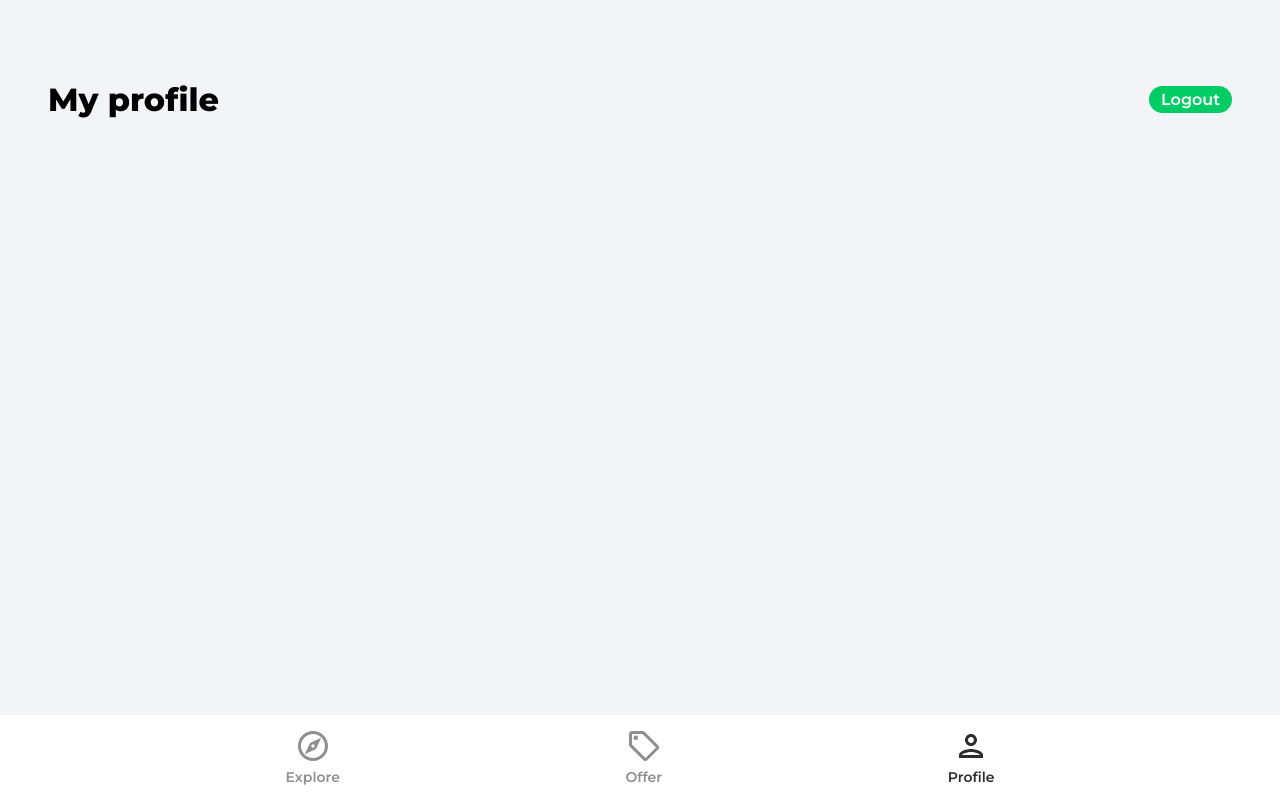
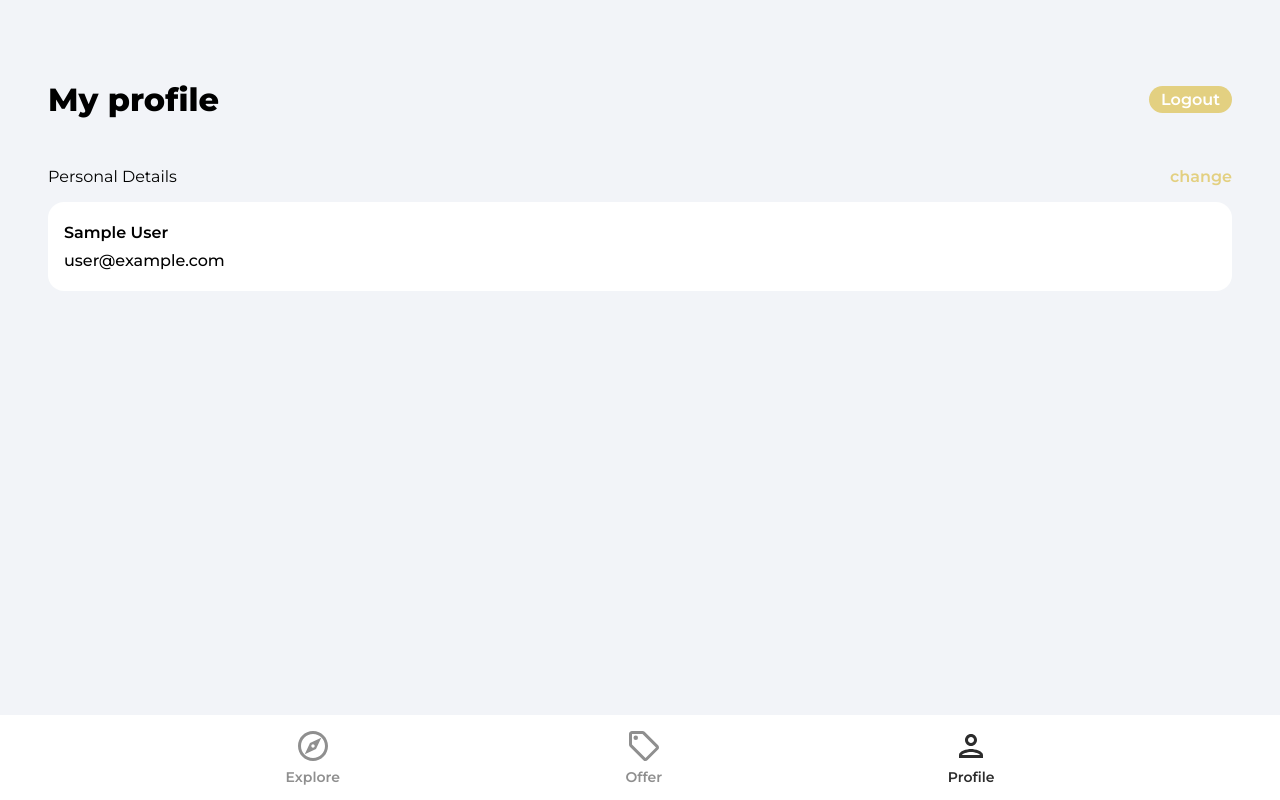
Before and after one commit to TobiA34/House-place-market, a React (Create React App) app: page /profile in a window 1280 px wide. Built offline with nearby package versions, Linux system fonts and the light colour scheme; no server answers; sample sign-in values are in the browser's storage.

Commit message:
implemented Authentication

```diff
--- a/package.json
+++ b/package.json
@@ -10,7 +10,7 @@
     "react": "^18.2.0",
     "react-dom": "^18.2.0",
     "react-router-dom": "^6.20.1",
-    "react-scripts": "5.0.1",
+    "react-scripts": "^5.0.1",
     "react-toastify": "^9.1.3",
     "web-vitals": "^2.1.4"
   },
--- a/src/App.js
+++ b/src/App.js
@@ -7,6 +7,7 @@ import SignIn from "./pages/SignIn";
 import { ToastContainer } from "react-toastify";
 import SignUp from "./pages/SignUp";
 import ForgotPassword from "./pages/ForgotPassword";
+import PrivateRoute from "./components/PrivateRoute";
 
 function App() {
   return (
@@ -15,14 +16,16 @@ function App() {
         <Routes>
           <Route path="/" element={<Explore />}></Route>
           <Route path="/offers" element={<Offers />}></Route>
-          <Route path="/profile" element={<Profile />}></Route>
+           <Route path="/profile" element={<PrivateRoute />}>
+            <Route path="/profile" element={<Profile/>}/>
+           </Route>
           <Route path="/sign-in" element={<SignIn />}></Route>
           <Route path="/sign-up" element={<SignUp />}></Route>
           <Route path="/forgot-password" element={<ForgotPassword />}></Route>
         </Routes>
-        <Navbar/>
+        <Navbar />
       </Router>
-      <ToastContainer/>
+      <ToastContainer />
     </>
   );
 }
--- /dev/null
+++ b/src/components/PrivateRoute.jsx
@@ -0,0 +1,18 @@
+import { Navigate, Outlet } from "react-router-dom"
+import { useAuthStatus } from "../hooks/useAuthStatus"
+import Spinner from "./Spinner"
+
+const PrivateRoute = () => {
+//So this will only show the component if the user is logged in or else it will redirect to login screen
+//Destructure the useAuthStatus to get the loggedIn and the checkingStatus state
+const { loggedIn, checkingStatus } = useAuthStatus()
+
+//If it is checking for the status show this loading
+if (checkingStatus) {
+    return <Spinner/>
+}
+// if the user is logged in then show the outlet which is the profile page or redirect them to the sign in page
+  return loggedIn ? <Outlet/> : <Navigate to='/sign-in'/>
+}
+
+export default PrivateRoute
--- /dev/null
+++ b/src/components/Spinner.jsx
@@ -0,0 +1,11 @@
+import React from 'react'
+
+function Spinner() {
+  return (
+    <div className='loadingSpinnerContainer'>
+      <div className="loadingSpinner"></div>
+    </div>
+  )
+}
+
+export default Spinner
--- /dev/null
+++ b/src/hooks/useAuthStatus.js
@@ -0,0 +1,26 @@
+ import { useEffect, useState, useRef } from 'react'
+ import {getAuth, onAuthStateChanged} from 'firebase/auth'
+
+export const useAuthStatus = () => {
+    const [loggedIn, setLoggedIn] = useState(false)
+    const [checkingStatus, setCheckingStatus] = useState(true)
+    const isMounted = useRef(true)
+
+    useEffect(() => {
+        if(isMounted) {
+          //When page loads get the auth and pass it through the on Auth state changed. Check to see if the user is logged in and set the checking status to false because the user is logged in
+          const auth = getAuth();
+          onAuthStateChanged(auth, (user) => {
+            if (user) {
+              setLoggedIn(true);
+            }
+            setCheckingStatus(false);
+          });
+        }
+        return () => {
+            isMounted.current = false
+        }
+    },[isMounted])
+
+  return {loggedIn, checkingStatus}
+}
--- a/src/index.css
+++ b/src/index.css
@@ -59,7 +59,7 @@ button {
 
 .primaryButton {
   cursor: pointer;
-  background: #00cc66;
+  background: #E3D081;
   border-radius: 1rem;
   padding: 0.85rem 2rem;
   color: #ffffff;
@@ -126,7 +126,7 @@ button {
   width: 64px;
   height: 64px;
   border: 8px solid;
-  border-color: #00cc66 transparent #00cc66 transparent;
+  border-color: #E3D081 transparent #E3D081 transparent;
   border-radius: 50%;
   animation: spin 1.2s linear infinite;
 }
@@ -218,7 +218,7 @@ button {
 
 .forgotPasswordLink {
   cursor: pointer;
-  color: #00cc66;
+  color: #E3D081;
   font-weight: 600;
   text-align: right;
 }
@@ -258,7 +258,7 @@ button {
   align-items: center;
   width: 3rem;
   height: 3rem;
-  background-color: #00cc66;
+  background-color: #E3D081;
   border-radius: 50%;
 }
 @media (min-width: 1024px) {
@@ -295,7 +295,7 @@ button {
 
 .registerLink {
   margin-top: 4rem;
-  color: #00cc66;
+  color: #E3D081;
   font-weight: 600;
   text-align: center;
   margin-bottom: 3rem;
@@ -456,7 +456,7 @@ button {
   margin-top: 0.5rem;
   font-weight: 600;
   font-size: 1.1rem;
-  color: #00cc66;
+  color: #E3D081;
   margin-bottom: 0;
   display: flex;
   align-items: center;
@@ -529,7 +529,7 @@ button {
 
 .listingType {
   padding: 0.25rem 0.5rem;
-  background-color: #00cc66;
+  background-color: #E3D081;
   color: #ffffff;
   border-radius: 2rem;
   display: inline;
@@ -630,7 +630,7 @@ button {
   font-size: 1rem;
   font-weight: 600;
   color: #ffffff;
-  background-color: #00cc66;
+  background-color: #E3D081;
   padding: 0.25rem 0.75rem;
   border-radius: 1rem;
 }
@@ -638,7 +638,7 @@ button {
 .profileDetailsHeader {
   display: flex;
   justify-content: space-between;
-  max-width: 500px;
+  width: 100%;
 }
 
 .personalDetailsText {
@@ -648,7 +648,7 @@ button {
 .changePersonalDetails {
   cursor: pointer;
   font-weight: 600;
-  color: #00cc66;
+  color: #E3D081;
 }
 
 .profileCard {
@@ -656,7 +656,7 @@ button {
   border-radius: 1rem;
   padding: 1rem;
   box-shadow: rgba(0, 0, 0, 0.2);
-  max-width: 500px;
+  width: 100%;
 }
 
 .profileDetails {
@@ -743,7 +743,7 @@ button {
   align-items: center;
 }
 .formButtonActive {
-  background-color: #00cc66;
+  background-color: #E3D081;
   color: #ffffff;
 }
 
@@ -798,7 +798,7 @@ button {
   width: 100%;
 }
 .formInputFile::-webkit-file-upload-button {
-  background-color: #00cc66;
+  background-color: #E3D081;
   border: none;
   color: #ffffff;
   font-weight: 600;
--- a/src/pages/ForgotPassword.jsx
+++ b/src/pages/ForgotPassword.jsx
@@ -1,10 +1,53 @@
-import React from 'react'
+import React, { useState } from 'react'
+import { Link } from 'react-router-dom'
+import {getAuth, sendPasswordResetEmail} from'firebase/auth'
+import {toast} from 'react-toastify'
+import {ReactComponent as ArrowRightIcon} from '../assets/svg/keyboardArrowRightIcon.svg'
 
 function ForgotPassword() {
+
+  const [email, setEmail] = useState('')
+
+  const onChange = (e) => {
+      setEmail(e.target.value)
+  }
+
+  const onSubmit =  async (e) => {
+    e.preventDefault()
+    try {
+      const auth = getAuth()
+      await sendPasswordResetEmail(auth,email)
+      toast.success('Email was sent ')
+    } catch (error) {
+            toast.error("Could not send reset email");
+
+    }
+  }
+
   return (
-    <div>
-      <h1>Forgot Password</h1>
-    </div>
+    <div className='pageContainer'>
+      <header>
+        <p className="pageHeader">Forgot Password</p>
+      </header>
+      <main>
+        <form onSubmit={onSubmit}>
+          <input
+          type="email"
+          className="emailInput" placeholder='Email'
+          id='email'
+          value={email}
+          onChange={onChange} />
+          <Link className='forgotPasswordLink' to='/sign-in'>Sign In</Link>
+          <div className="signInBar">
+            <div className="signInText">Send Reset Link</div>
+            <button className='signInButton'>
+              <ArrowRightIcon fill='white' width='34px' height='34px'/>
+            </button>
+
+            </div>
+        </form>
+      </main>
+     </div>
   )
 }
 
--- a/src/pages/Profile.jsx
+++ b/src/pages/Profile.jsx
@@ -1,14 +1,20 @@
-import { db, getAuth } from "firebase/auth";
-import { useEffect, useState } from "react";
+import { useState } from "react";
 import { useNavigate, Link } from "react-router-dom";
+import {getAuth, updateProfile } from "firebase/auth";
+import {db} from '../firebase.config'
+import{updateDoc, doc} from 'firebase/firestore'
+import {toast} from 'react-toastify'
 
 function Profile() {
 
   const auth = getAuth();
+  const [changeDetails, setChangeDetails] = useState(false)
   const [formData, setFormData] = useState({
     name: auth.currentUser.displayName,
     email: auth.currentUser.email,
   });
+
+  const { name, email } = formData
 
   const navigate = useNavigate();
 
@@ -17,6 +23,32 @@ function Profile() {
     navigate("/");
   };
 
+  const onSubmit = async () => {
+     try {
+       if(auth.currentUser.displayName !== name) {
+        //update display name in firebase
+        await updateProfile(auth.currentUser, {
+          displayName: name
+        })
+
+        //update name in firestore
+        const userRef = doc(db,'users', auth.currentUser.uid)
+        await updateDoc(userRef, {
+          name
+        })
+       }
+     } catch (error) {
+        toast.error('Could not update profile details')
+     }
+  }
+
+  //depending on the input form id change the value
+  const onChange = (e) => {
+    setFormData((prevState) => ({
+      ...prevState,
+      [e.target.id]: e.target.value
+    }))
+  }
 
   return (
     <div className="profile">
@@ -26,6 +58,40 @@ function Profile() {
           Logout
         </button>
       </header>
+      <main>
+        <div className="profileDetailsHeader">
+          <p className="profileDetailsText">Personal Details</p>
+          <p
+            className="changePersonalDetails"
+            onClick={() => {
+              changeDetails && onSubmit();
+              setChangeDetails((prevState) => !prevState);
+            }}
+          >
+            {changeDetails ? "done" : "change"}
+          </p>
+        </div>
+        <div className="profileCard">
+          <form action="">
+            <input
+              type="text"
+              id="name"
+              className={!changeDetails ? "profileName" : "profileNameActive"}
+              disabled={!changeDetails}
+              value={name}
+              onChange={onChange}
+            />
+            <input
+              type="text"
+              id="email"
+              className={!changeDetails ? "profileEmail" : "profileEmailActive"}
+              disabled={!changeDetails}
+              value={email}
+              onChange={onChange}
+            />
+          </form>
+        </div>
+      </main>
     </div>
   );
 }
```
Also changed, not shown: 1 other file (tests, documents, lock files or other folders).
